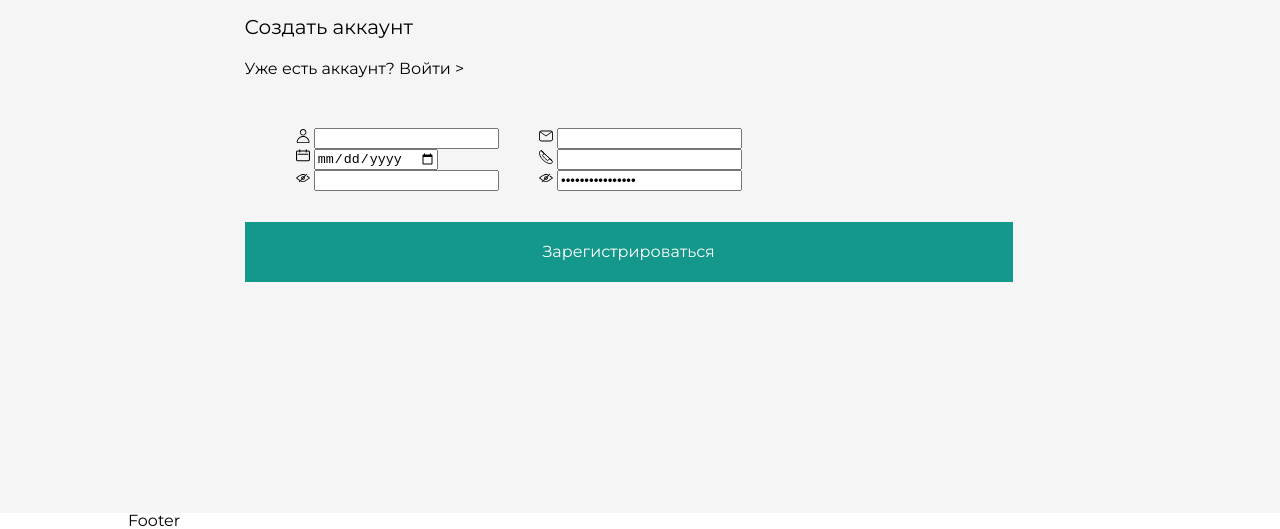
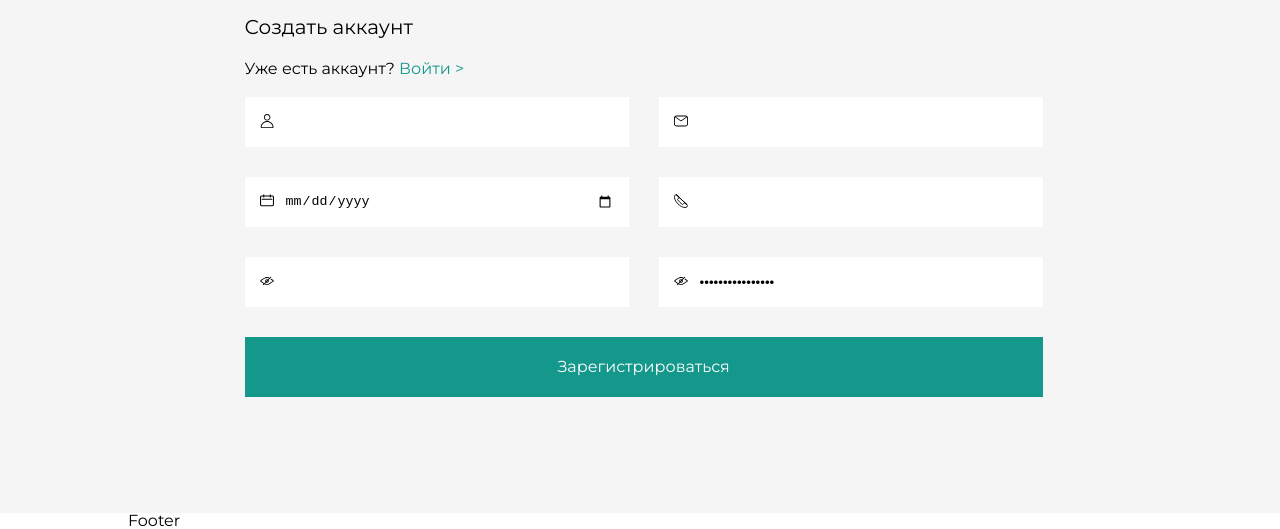
Before and after one commit to curt-man/sait, a plain HTML site: page registration.html in a window 1280 px wide. Shown: the part 271-800 px from the top of the page. Drawn offline with Linux system fonts and the light colour scheme.

Commit message:
Update style.css

```diff
--- a/style/style.css
+++ b/style/style.css
@@ -103,6 +103,10 @@ a
 
 }
 
+.teal
+{
+  color:#14988B;
+}
 .menu
 {
   flex: 1 1 auto;
@@ -165,7 +169,7 @@ a
 .paragraph_button
 {
   position: absolute;
-  left: 32%;
+  left: 28%;
   top: 492px;
 }
 .paragraph_stats
@@ -198,12 +202,41 @@ a
 {
   display: flex;
   flex-direction: row;
-  align-items: center;
-  padding: 15px 11px;
 }
 .registration
 {
   position: absolute;
-  width: 768px;
+  width: 798px;
   height: 60px;
 }
+.forms
+{
+  display: flex;
+  flex-direction: row;
+  align-items: center;
+  padding-left: 15px;
+  background-color: #FFFFFF;
+  gap: 10px;
+  align-items: center;
+  width: 369px;
+  height: 50px;
+  margin-right: 30px;
+  margin-bottom: 30px;
+}
+input
+{
+  border: none;
+  background-color: #FFFFFF;
+  width: 329px;
+}
+
+.iconka
+{
+  margin:0;
+  padding: 0;
+}
+.forms_column
+{
+  margin: 0;
+  padding: 0;
+}
```
